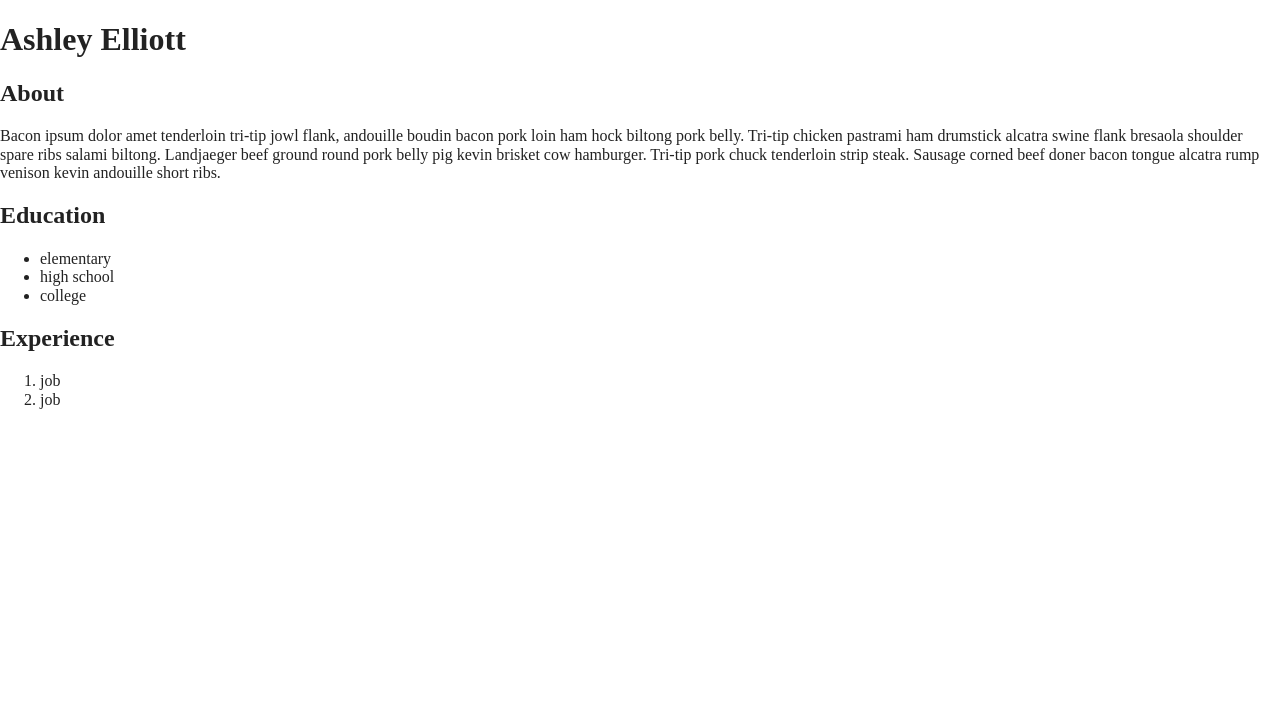
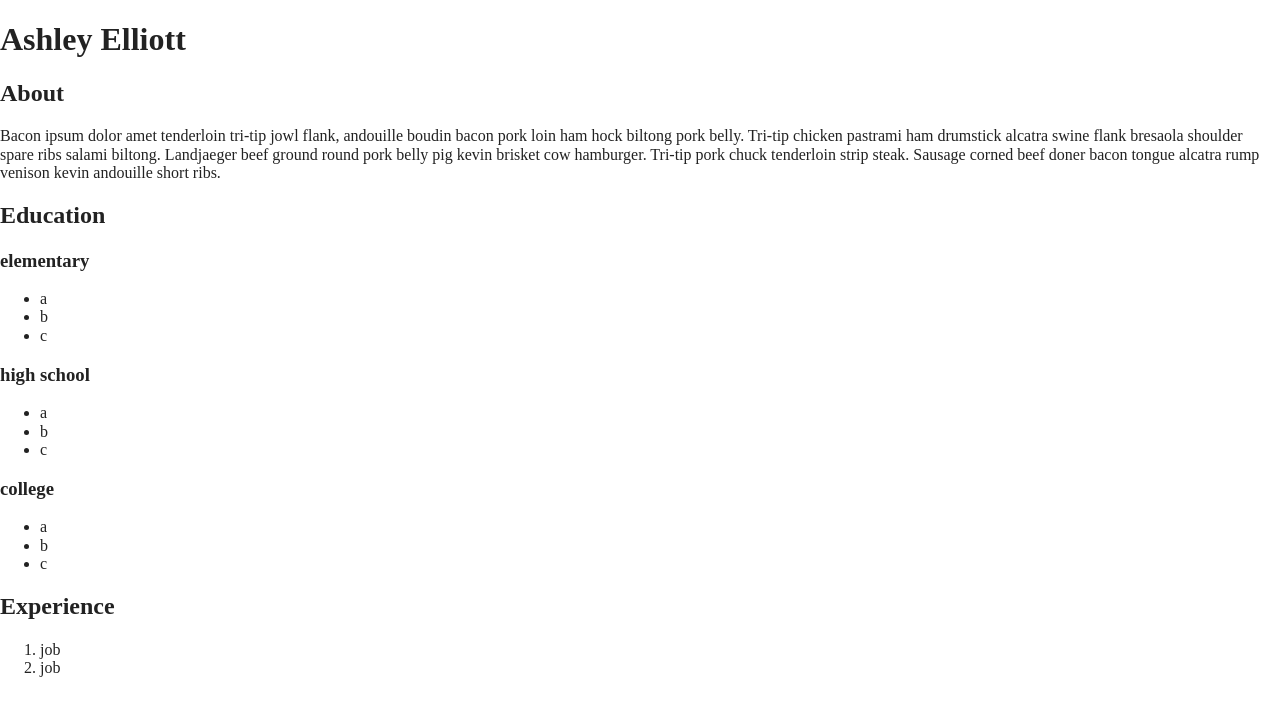
Before and after one commit to ashelli0526/html-section-and-content, a website built with Parcel: page index.html in a window 1280 px wide. Built offline with nearby package versions, Linux system fonts and the light colour scheme.

Commit message:
sectioning

```diff
--- a/index.html
+++ b/index.html
@@ -33,11 +33,30 @@
 <main>
  <section>
     <h2>Education</h2>
-     <ul>
-      <li>elementary</li>
-      <li>high school</li>
-      <li>college</li>
-    </ul>
+    <section>
+      <h3>elementary</h3>
+        <ul>
+          <li>a</li>
+          <li>b</li>
+          <li>c</li>
+        </ul>
+    </section>
+    <section>
+      <h3>high school</h3>
+        <ul>
+          <li>a</li>
+          <li>b</li>
+          <li>c</li>
+        </ul>
+    </section>
+    <section>
+      <h3>college</h3>
+        <ul>
+          <li>a</li>
+          <li>b</li>
+          <li>c</li>
+        </ul>
+    </section>
   </section>
 
   <section>
```
